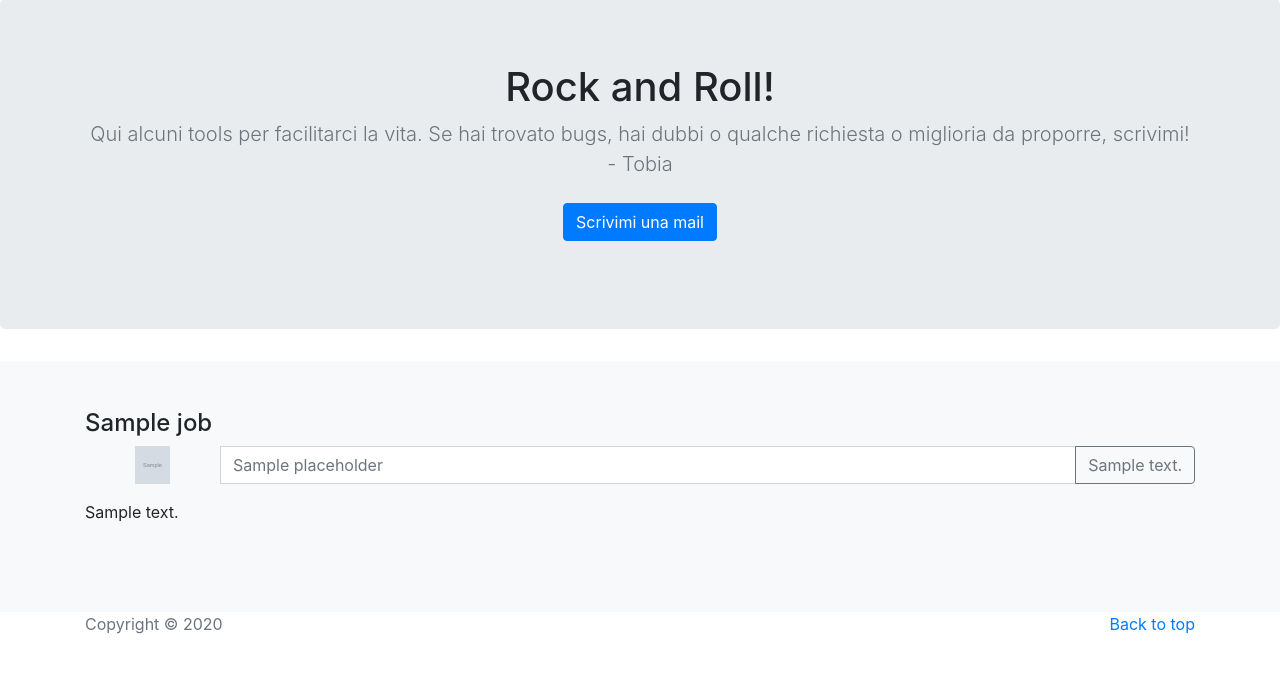
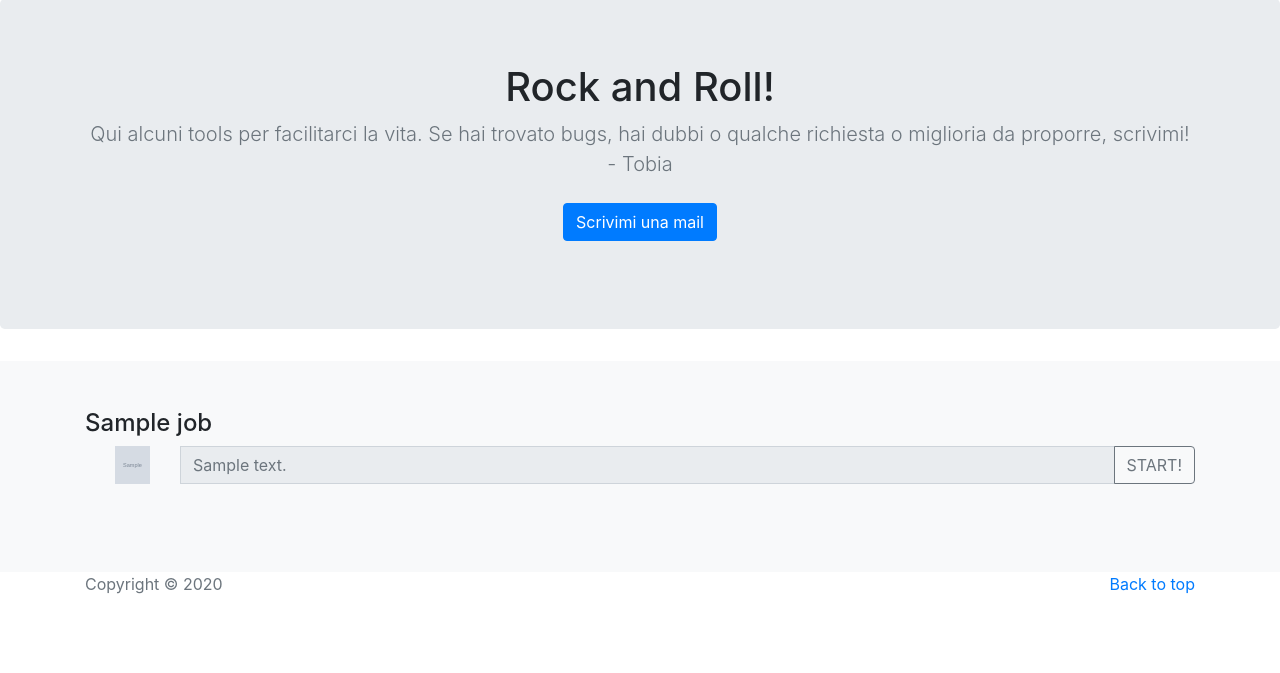
Before and after one commit to t0b1a/cce_proj, a Django app: template jobs/templates/jobs/home.html in a window 1280 px wide. Shown: the part 57-730 px from the top of the page. Run offline with Django 3.2, Linux system fonts and the light colour scheme; the template is opened without the code that fills it: most values are stand-ins (such as "Sample title", 1, 10 or a date in 2020); grey boxes marked "Sample" are stand-in pictures; data that the repository does not hold is empty; some libraries are stand-ins or nearby versions.

Commit message:
home finita

```diff
--- a/jobs/models.py
+++ b/jobs/models.py
@@ -4,4 +4,4 @@ class Job(models.Model): #per interfacciarsi col db
     image = models.ImageField(upload_to='images/') # inside alla media folder che andremo a creare ci sarà una sottodir images
     title = models.CharField(max_length=200) #mettiamo un cap per lo spazio di testo
     description = models.CharField(max_length=200)
-    url = models.URLField(max_length = 200)
+    url = models.URLField(max_length = 200, default='')
--- a/jobs/templates/jobs/home.html
+++ b/jobs/templates/jobs/home.html
@@ -73,18 +73,21 @@
   <div class="album py-5 bg-light">
     <div class="container">
 
+<form>
     {% for job in jobs.all %} <!-- inizio loop -->
         <h4>{{ job.title }}</h4>
         <div class="input-group mb-3" >
-            <img class="img-fluid" src="{{ job.image.url }}" height="35" width="35" style="vertical-align:middle;margin:0px 50px"/>
-            <input type="text" class="form-control" placeholder="{{ job.placeholder }}" aria-label="Recipient's username" aria-describedby="button-addon2">
+            <img class="img-fluid" src="{{ job.image.url }}" height="35" width="35" style="vertical-align:middle;margin:0px 30px"/>
+            <input type="text" class="form-control" placeholder="{{ job.description }}" aria-label="Recipient's username" aria-describedby="button-addon2" readonly>
             <div class="input-group-append">
-                <button class="btn btn-outline-secondary" type="button" id="button-addon2">{{ job.button_text }}</button>
+            <a href="{{ job.url }}" button class="btn btn-outline-secondary" type="button" id="button-addon2">START!</a>
             </div>
         </div>
-        <p>{{ job.description }}</p>
         <br>
     {% endfor %} <!-- fine loop -->
+
+
+</form>
 
       </div>
     </div>
```
Also changed, not shown: jobs/migrations/0002_auto_20200520_1306.py (added), media/images/006-mail_Cn2YqCp.png (added), media/images/040-newspaper_TAswZmM.png (added).
